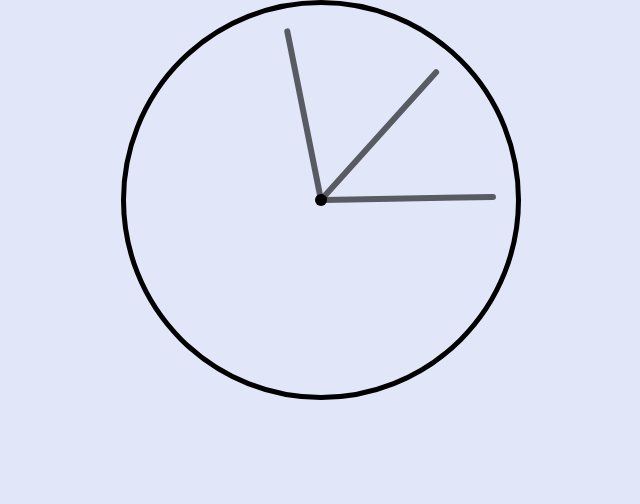
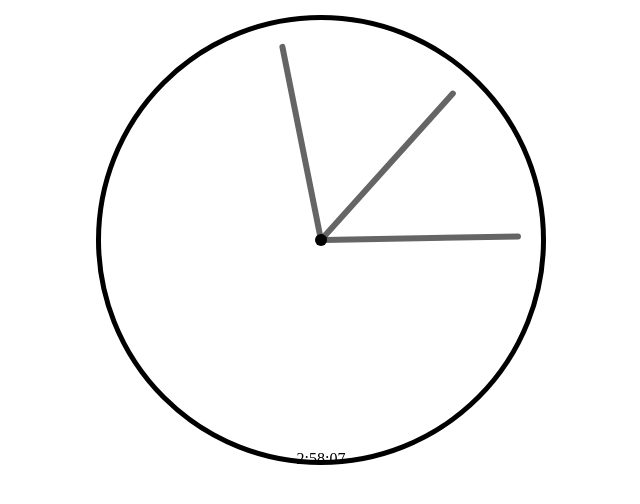
Before and after one commit to noronh4/Time-Now, a plain HTML site: page relogio/index.html in a window 1280 px wide. Shown: the whole page, without its empty margins (319-959 px from the left). Drawn offline with Linux system fonts and the light colour scheme.

Commit message:
relogio digital adicionado

```diff
--- a/relogio/index.html
+++ b/relogio/index.html
@@ -16,10 +16,10 @@
                 <div class="hand minute"></div>
                 <div class="hand hour"></div>
             </div>
+        </div>
+    </div>
 
-        </div>
-
-    </div>
+    <div id="timenow" class="timenow"></div>
 
 </body>
 
--- a/relogio/index.js
+++ b/relogio/index.js
@@ -2,7 +2,9 @@ const hand_hr = document.querySelector('.hand.hour');
 const hand_min = document.querySelector('.hand.minute');
 const hand_sec = document.querySelector('.hand.second');
 
-function tick () {
+
+
+function tick() {
     const d = new Date();
     // Seconds
     let seconds = d.getSeconds();
@@ -16,6 +18,17 @@ function tick () {
     let hour = d.getHours();
     const hourDegrees = ((hour / 12) * 360) + ((minutes/60)*30) + 90;
     hand_hr.style.transform = `translateY(-50%) rotate(${hourDegrees}deg)`;
+
+
+    if (minutes < 10) {
+        minutes = `0${minutes}`;
+    }
+    if (seconds < 10) {
+        seconds = `0${seconds}`;
+    }
+
+    document.getElementById('timenow').textContent = `${hour}:${minutes}:${seconds}`;
+
 }
 tick();
 setInterval(tick, 1000);
--- a/relogio/style.css
+++ b/relogio/style.css
@@ -7,12 +7,12 @@
 body {
   width: 100vw;
   min-height: 100vh;
-  background-color: rgba(36, 62, 211, 0.13);
+  background-color: #FFF;
 }
 
 .wrap {
   width: 100vw;
-  height: 50vh;
+  height: 60vh;
   display: flex;
   justify-content: center;
   align-items: center;
@@ -20,7 +20,7 @@ body {
 
 .clock {
   position: relative;
-  max-width: 400px;
+  max-width: 450px;
   width: 100%;
   transform: scale(-1);
 }
@@ -79,3 +79,9 @@ border-radius: 999px;}
   width: calc(50% - 80px);
   transition: 0.2s ease;
 }
+
+.timenow {
+  align-items: center;
+  text-align: center;
+  margin-top: -30px;
+}
```
Lines whose indentation alone changed are shown as unchanged.
